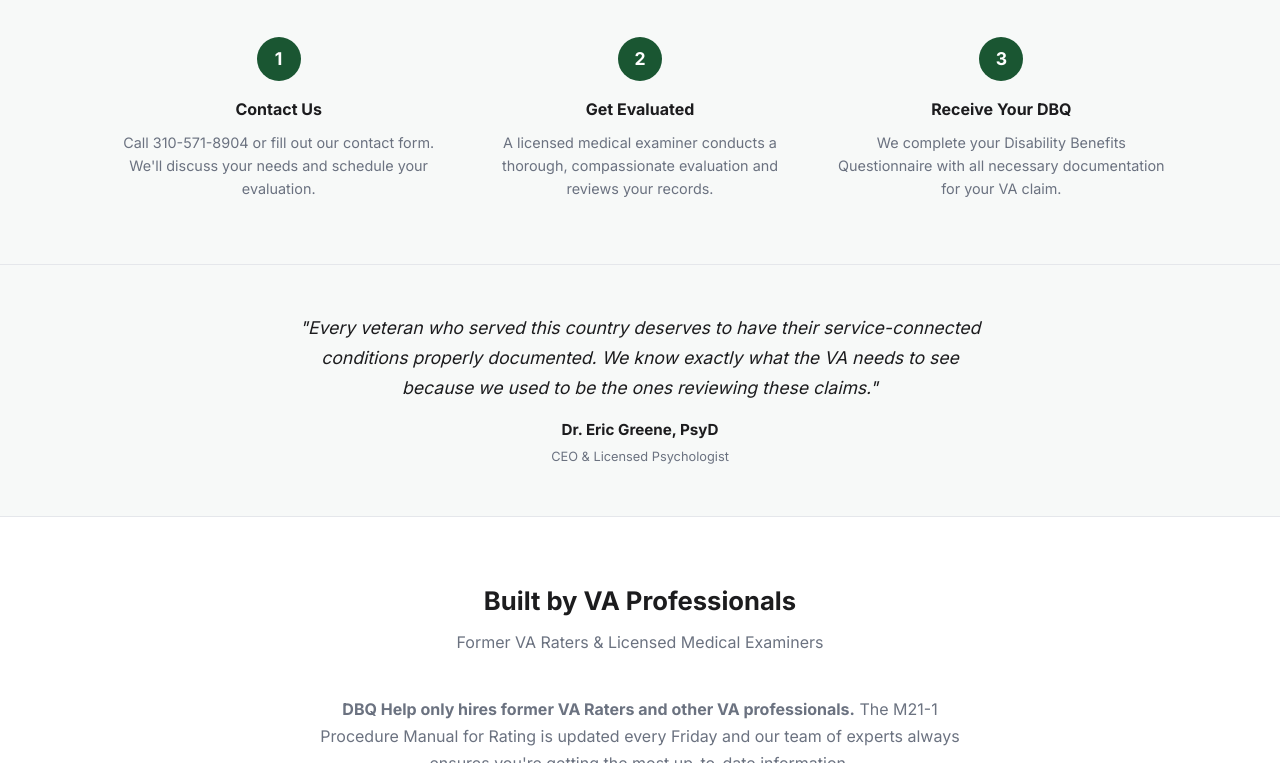
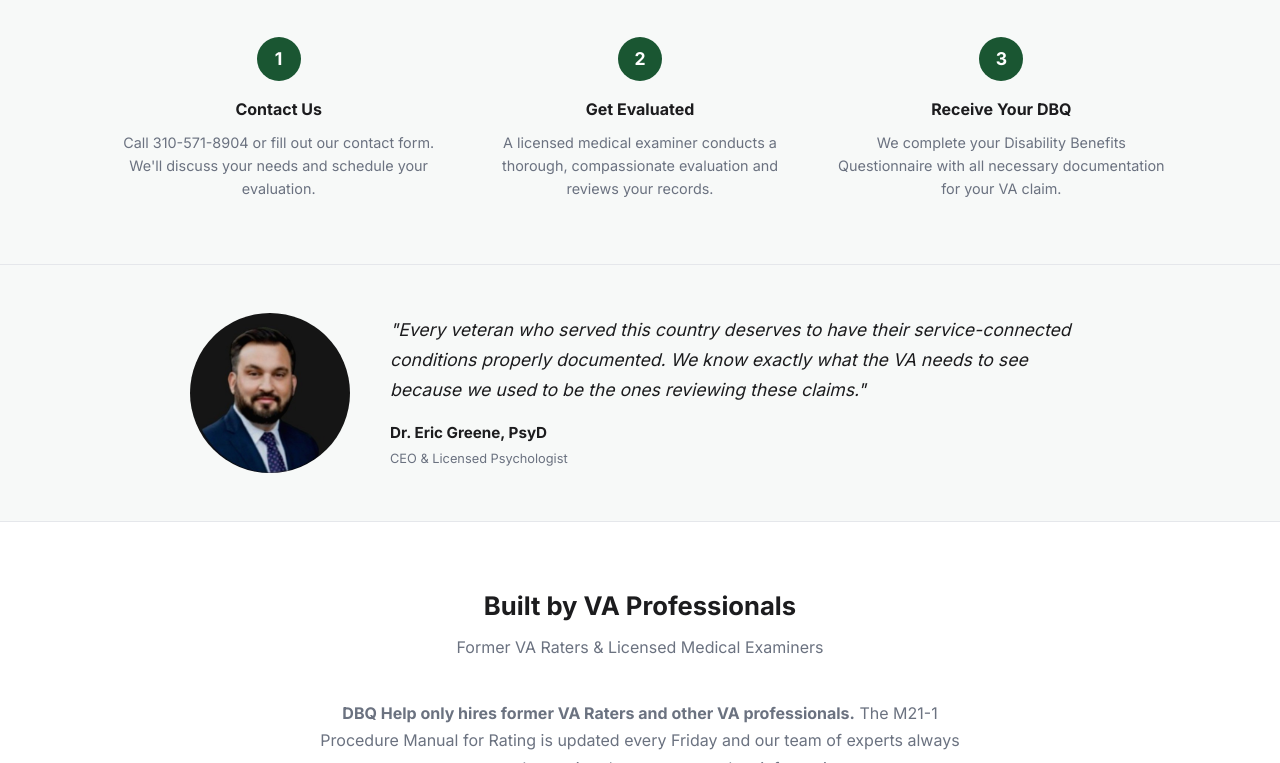
Before and after one commit to JoshuaWink/dbqhelp-mockup-a, a website with bundled scripts: page index.html in a window 1280 px wide. Shown: the part 1193-1956 px from the top of the page. Built offline with nearby package versions, Linux system fonts and the light colour scheme.

Commit message:
move dr greene photo from hero to quote section

```diff
--- a/dbq-a.css
+++ b/dbq-a.css
@@ -175,8 +175,18 @@
   padding: 3rem 0; background: var(--a-surface-alt);
   border-top: 1px solid var(--a-border); border-bottom: 1px solid var(--a-border);
 }
+.quote-section__inner {
+  display: flex; align-items: center; gap: 2.5rem;
+  max-width: 900px; margin: 0 auto;
+}
+.quote-section__photo {
+  flex-shrink: 0; width: 160px; height: 160px; border-radius: 50%; overflow: hidden;
+}
+.quote-section__photo img {
+  width: 100%; height: 100%; object-fit: cover;
+}
 .quote-block {
-  max-width: 700px; margin: 0 auto; text-align: center;
+  text-align: left;
 }
 .quote-block p {
   font-size: 1.1rem; font-style: italic; color: var(--a-text);
@@ -227,13 +237,14 @@
   .hero__inner { grid-template-columns: 1fr; text-align: center; }
   .hero__sub { max-width: 100%; }
   .hero__actions { justify-content: center; }
-  .hero__person { order: -1; }
-  .hero__photo { width: 140px; height: 140px; }
   .card-grid { grid-template-columns: 1fr; }
   .steps { grid-template-columns: 1fr; gap: 1.5rem; }
   .trust-bar__inner { flex-direction: column; align-items: center; gap: 0.5rem; }
   .site-header__nav { display: none; }
   .site-footer__inner { grid-template-columns: 1fr; }
+  .quote-section__inner { flex-direction: column; text-align: center; }
+  .quote-section__photo { width: 120px; height: 120px; }
+  .quote-block { text-align: center; }
 }
 
 @media (prefers-reduced-motion: reduce) {
--- a/index.html
+++ b/index.html
@@ -62,11 +62,6 @@
           <p class="hero__sub">Licensed examiners and former VA raters serving California veterans.</p>
           <a href="tel:+13105718904" class="btn btn--primary">Call 310-571-8904</a>
           <p class="hero__alt-action">or <a href="contact.html">schedule online</a></p>
-        </div>
-        <div class="hero__person">
-          <div class="hero__photo">
-            <img src="img/dr-greene.png" alt="Dr. Eric Greene, PsyD" width="436" height="436">
-          </div>
         </div>
       </div>
     </section>
@@ -135,6 +130,10 @@
     <!-- Quote -->
     <section class="quote-section" aria-label="Message from Dr. Greene">
       <div class="container">
+        <div class="quote-section__inner">
+          <div class="quote-section__photo">
+            <img src="img/dr-greene.png" alt="Dr. Eric Greene, PsyD" width="436" height="436">
+          </div>
           <blockquote class="quote-block">
             <p>"Every veteran who served this country deserves to have their service-connected conditions properly documented. We know exactly what the VA needs to see because we used to be the ones reviewing these claims."</p>
             <footer>
@@ -142,6 +141,7 @@
               <span>CEO & Licensed Psychologist</span>
             </footer>
           </blockquote>
+        </div>
       </div>
     </section>
 
```
Lines whose indentation alone changed are shown as unchanged.
